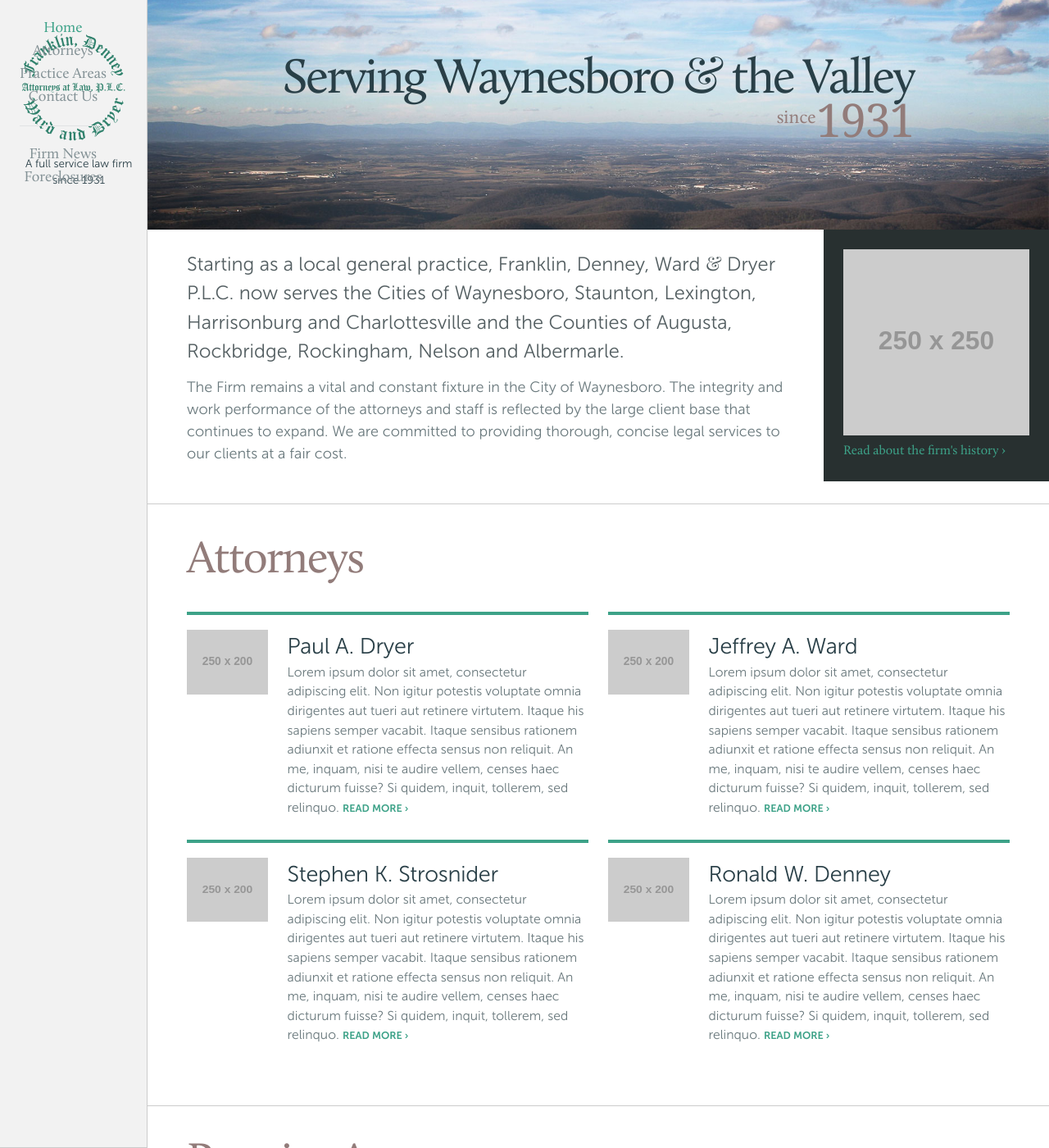
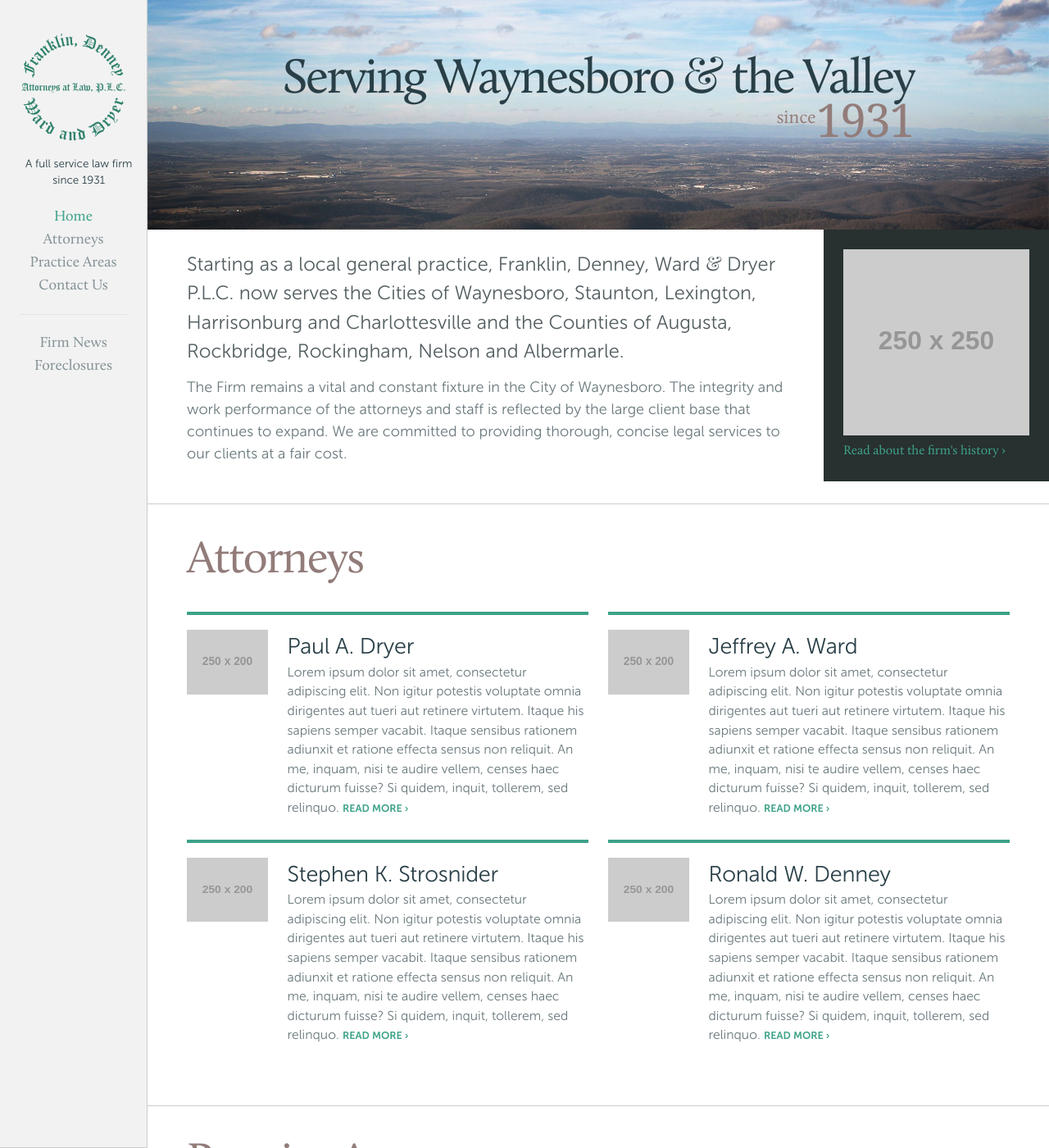
Before and after one commit to jayperryworks/fdwd, a Jekyll site: the page built from index.html, in a window 1280 px wide and 1400 px high. Shown: the whole window at 82% size. Built offline with Jekyll 4.4.1, drawn with Linux system fonts in a browser that asks for light colours; nearby versions of some CDN libraries; Markdown is read by kramdown in place of the engine named in the settings.

Commit message:
fixed issue with mobile menu positioning/animation

```diff
--- a/assets/_scss/modules/_header.scss
+++ b/assets/_scss/modules/_header.scss
@@ -12,10 +12,11 @@
   // @extend %base-transition;
   @extend %well;
   @include rem(height, 100px);
-  @include transform(translateX(0px));
-  @include transition(0.3s ease);
+  // @include transform(translateX(0px));
+  @include transition(left 0.3s ease);
   @include border(bottom);
   position: relative;
+  left: 0;
   text-align: center;
   vertical-align: middle;
 
--- a/assets/_scss/modules/_navigation.scss
+++ b/assets/_scss/modules/_navigation.scss
@@ -18,12 +18,12 @@
 [role="navigation"].global {
   // @extend %base-transition;
   @extend %theme-reverse;
-  @include transform(translateX(0px));
-  @include transition(0.3s ease);
+  // @include transform(translateX(0px));
+  @include transition(left 0.3s ease);
   @include scroll-y;
   @include border(right);
   display: block;
-  position: fixed !important;
+  position: fixed;
   left: -($header-w);
   top: 0;
   bottom: 0;
--- a/assets/css/main.css
+++ b/assets/css/main.css
@@ -976,16 +976,12 @@
 
 /* line 113, ../_scss/core/_layout.scss */
 [role="main"], .main, footer.global, .footer.global {
-  -webkit-transform: translateX(0px);
-  -moz-transform: translateX(0px);
-  -ms-transform: translateX(0px);
-  -o-transform: translateX(0px);
-  transform: translateX(0px);
-  -webkit-transition: 0.3s ease false;
-  -moz-transition: 0.3s ease false false;
-  -o-transition: 0.3s ease false false;
-  transition: 0.3s ease;
+  -webkit-transition: left 0.3s ease;
+  -moz-transition: left 0.3s ease false;
+  -o-transition: left 0.3s ease false;
+  transition: left 0.3s ease;
   position: relative;
+  left: 0;
   padding-top: 0;
   padding-bottom: 0;
 }
@@ -1003,38 +999,26 @@
   }
 }
 
-/* line 136, ../_scss/core/_layout.scss */
+/* line 137, ../_scss/core/_layout.scss */
 .menu-open [role="main"], .menu-open [role="banner"].global {
-  -webkit-transform: translateX(180px);
-  -moz-transform: translateX(180px);
-  -ms-transform: translateX(180px);
-  -o-transform: translateX(180px);
-  transform: translateX(180px);
-  -webkit-transition: 0.3s ease false;
-  -moz-transition: 0.3s ease false false;
-  -o-transition: 0.3s ease false false;
-  transition: 0.3s ease;
-}
-/* line 141, ../_scss/core/_layout.scss */
+  left: 180px;
+}
+/* line 143, ../_scss/core/_layout.scss */
 .menu-open [role="navigation"].global {
-  -webkit-transform: translateX(0px);
-  -moz-transform: translateX(0px);
-  -ms-transform: translateX(0px);
-  -o-transform: translateX(0px);
-  transform: translateX(0px);
-  -webkit-transition: 0.3s ease false;
-  -moz-transition: 0.3s ease false false;
-  -o-transition: 0.3s ease false false;
-  transition: 0.3s ease;
+  left: 0;
+  -webkit-transition: left 0.3s ease;
+  -moz-transition: left 0.3s ease false;
+  -o-transition: left 0.3s ease false;
+  transition: left 0.3s ease;
 }
 @media (min-width: 48em) {
-  /* line 148, ../_scss/core/_layout.scss */
+  /* line 150, ../_scss/core/_layout.scss */
   .menu-open [role="main"], .menu-open [role="banner"] {
     left: 0;
   }
 }
 
-/* line 154, ../_scss/core/_layout.scss */
+/* line 156, ../_scss/core/_layout.scss */
 .title, .wrapper {
   padding-left: 48px;
   padding-right: 48px;
@@ -1048,7 +1032,7 @@
   clear: both;
 }
 
-/* line 162, ../_scss/core/_layout.scss */
+/* line 164, ../_scss/core/_layout.scss */
 .feature {
   margin-top: -96px;
   margin-top: -6rem;
@@ -1062,7 +1046,7 @@
   clear: both;
 }
 
-/* line 169, ../_scss/core/_layout.scss */
+/* line 171, ../_scss/core/_layout.scss */
 .feature-copy {
   width: 75%;
   float: left;
@@ -1075,7 +1059,7 @@
   padding-top: 24px;
 }
 
-/* line 176, ../_scss/core/_layout.scss */
+/* line 178, ../_scss/core/_layout.scss */
 .feature-sidebar {
   width: 25%;
   float: right;
@@ -1087,7 +1071,7 @@
   padding-top: 24px;
 }
 
-/* line 186, ../_scss/core/_layout.scss */
+/* line 188, ../_scss/core/_layout.scss */
 .feature-sidebar-thumb {
   display: block;
 }
@@ -1675,18 +1659,14 @@
 [role="banner"].global {
   height: 100px;
   height: 6.25rem;
-  -webkit-transform: translateX(0px);
-  -moz-transform: translateX(0px);
-  -ms-transform: translateX(0px);
-  -o-transform: translateX(0px);
-  transform: translateX(0px);
-  -webkit-transition: 0.3s ease false;
-  -moz-transition: 0.3s ease false false;
-  -o-transition: 0.3s ease false false;
-  transition: 0.3s ease;
+  -webkit-transition: left 0.3s ease;
+  -moz-transition: left 0.3s ease false;
+  -o-transition: left 0.3s ease false;
+  transition: left 0.3s ease;
   border-bottom-width: 1px;
   border-bottom-style: solid;
   position: relative;
+  left: 0;
   text-align: center;
   vertical-align: middle;
 }
@@ -1709,7 +1689,7 @@
   }
 }
 
-/* line 34, ../_scss/modules/_header.scss */
+/* line 35, ../_scss/modules/_header.scss */
 .header-button-menu {
   height: 20px;
   height: 1.25rem;
@@ -1720,14 +1700,14 @@
   top: 50%;
 }
 @media (min-width: 48em) {
-  /* line 34, ../_scss/modules/_header.scss */
+  /* line 35, ../_scss/modules/_header.scss */
   .header-button-menu {
     display: none;
     visibility: hidden;
   }
 }
 
-/* line 47, ../_scss/modules/_header.scss */
+/* line 48, ../_scss/modules/_header.scss */
 .header-logo {
   display: -moz-inline-stack;
   display: inline-block;
@@ -1748,30 +1728,30 @@
   vertical-align: middle;
   height: 100%;
 }
-/* line 52, ../_scss/modules/_header.scss */
+/* line 53, ../_scss/modules/_header.scss */
 .header-logo > img {
   height: 70%;
   height: 4.375rem;
 }
 @media (min-width: 48em) {
-  /* line 47, ../_scss/modules/_header.scss */
+  /* line 48, ../_scss/modules/_header.scss */
   .header-logo {
     display: block;
     margin: 0 auto;
     right: 0;
     height: auto;
   }
-  /* line 62, ../_scss/modules/_header.scss */
+  /* line 63, ../_scss/modules/_header.scss */
   .header-logo:after {
     content: none;
   }
-  /* line 66, ../_scss/modules/_header.scss */
+  /* line 67, ../_scss/modules/_header.scss */
   .header-logo > img {
     height: auto;
   }
 }
 
-/* line 72, ../_scss/modules/_header.scss */
+/* line 73, ../_scss/modules/_header.scss */
 .header-tagline {
   display: -moz-inline-stack;
   display: inline-block;
@@ -1787,7 +1767,7 @@
   text-align: left;
 }
 @media (min-width: 48em) {
-  /* line 72, ../_scss/modules/_header.scss */
+  /* line 73, ../_scss/modules/_header.scss */
   .header-tagline {
     margin-top: 16px;
     margin-top: 1rem;
@@ -1799,22 +1779,17 @@
 
 /* line 18, ../_scss/modules/_navigation.scss */
 [role="navigation"].global {
-  -webkit-transform: translateX(0px);
-  -moz-transform: translateX(0px);
-  -ms-transform: translateX(0px);
-  -o-transform: translateX(0px);
-  transform: translateX(0px);
-  -webkit-transition: 0.3s ease false;
-  -moz-transition: 0.3s ease false false;
-  -o-transition: 0.3s ease false false;
-  transition: 0.3s ease;
+  -webkit-transition: left 0.3s ease;
+  -moz-transition: left 0.3s ease false;
+  -o-transition: left 0.3s ease false;
+  transition: left 0.3s ease;
   overflow: auto;
   overflow-y: auto;
   overflow-x: hidden;
   border-right-width: 1px;
   border-right-style: solid;
   display: block;
-  position: fixed !important;
+  position: fixed;
   left: -180px;
   top: 0;
   bottom: 0;
```
Also changed, not shown: assets/_scss/core/_layout.scss (+9 -7 lines).
